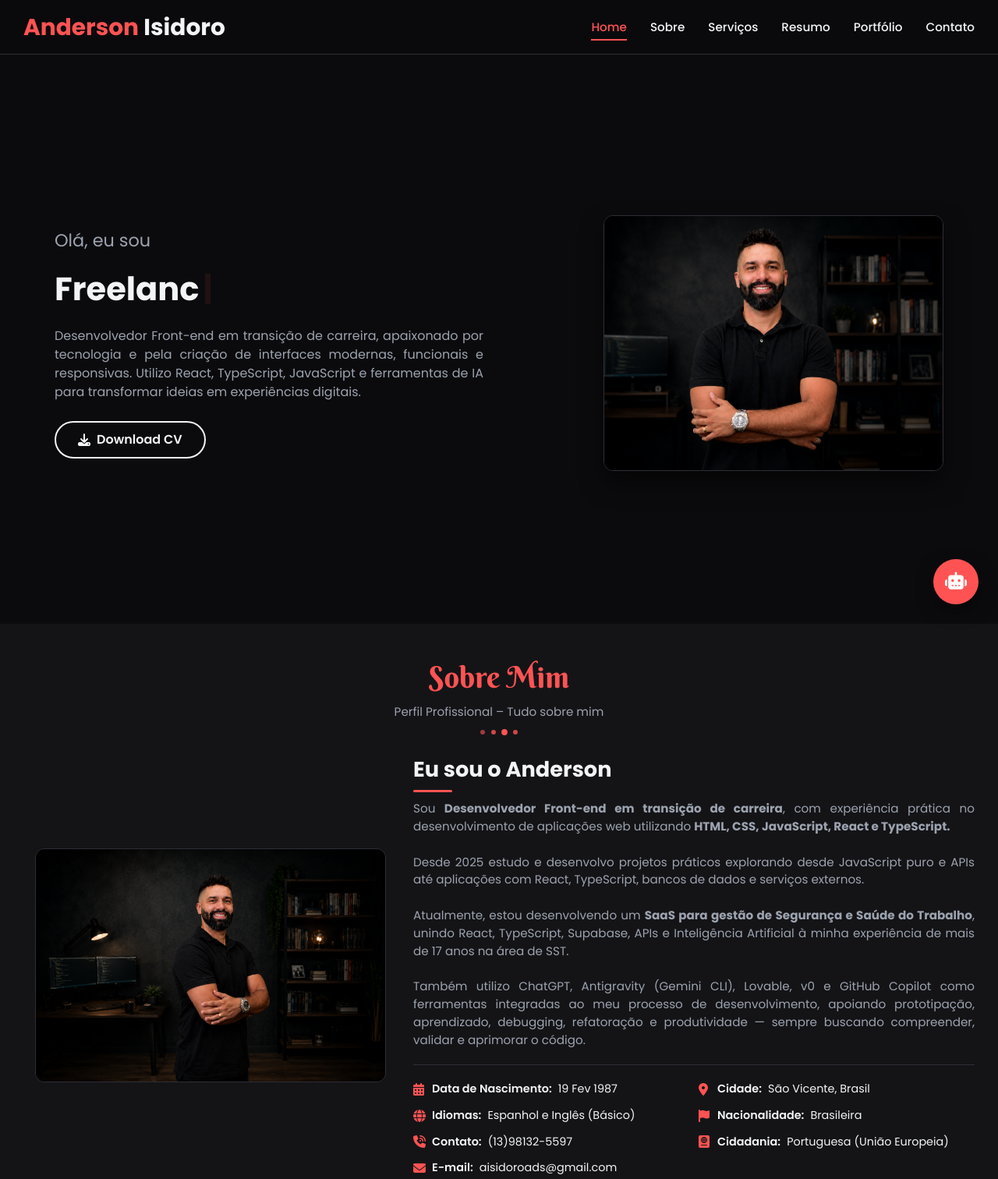
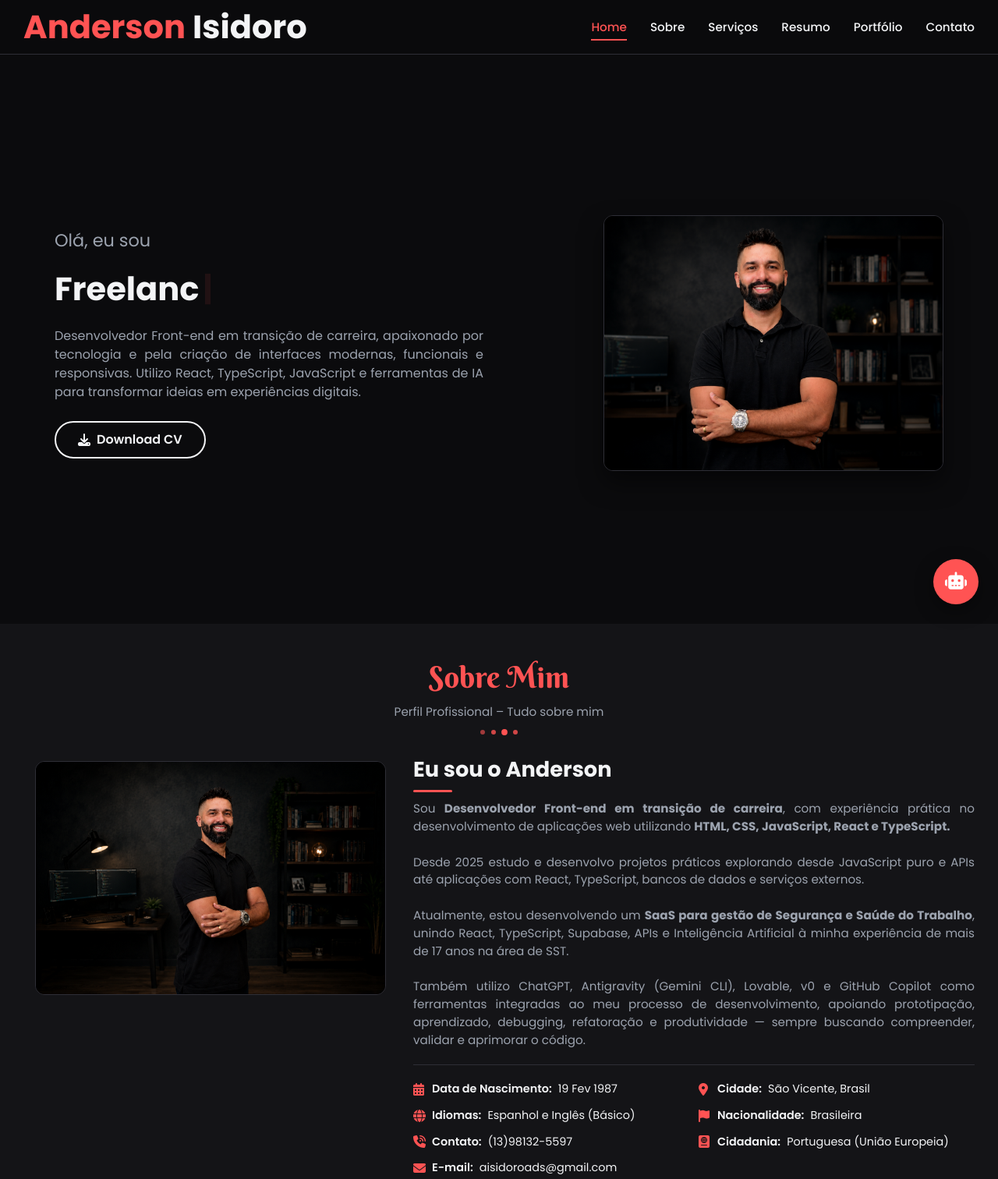
Before and after one commit to aisidoro87/meu-portfolio, a website: page index.html in a window 1280 px wide. Shown: the top 1512 px of the page at 78% size. Drawn offline with Linux system fonts and the light colour scheme.

Commit message:
feat(ui): implementar layout responsivo e refinar visual desktop

```diff
--- a/style.css
+++ b/style.css
@@ -96,7 +96,7 @@ header {
 
 header .logo h1 {
     font-family: var(--font-body);
-    font-size: 1.85rem;
+    font-size: 2.6rem;
     color: var(--accent-color);
     font-weight: 700;
     line-height: 1.2;
@@ -340,6 +340,7 @@ main>section {
 .sobre_imagem_container {
     display: flex;
     justify-content: center;
+    margin-bottom: 14em;
 }
 
 .sobre_imagem_container img {
```
